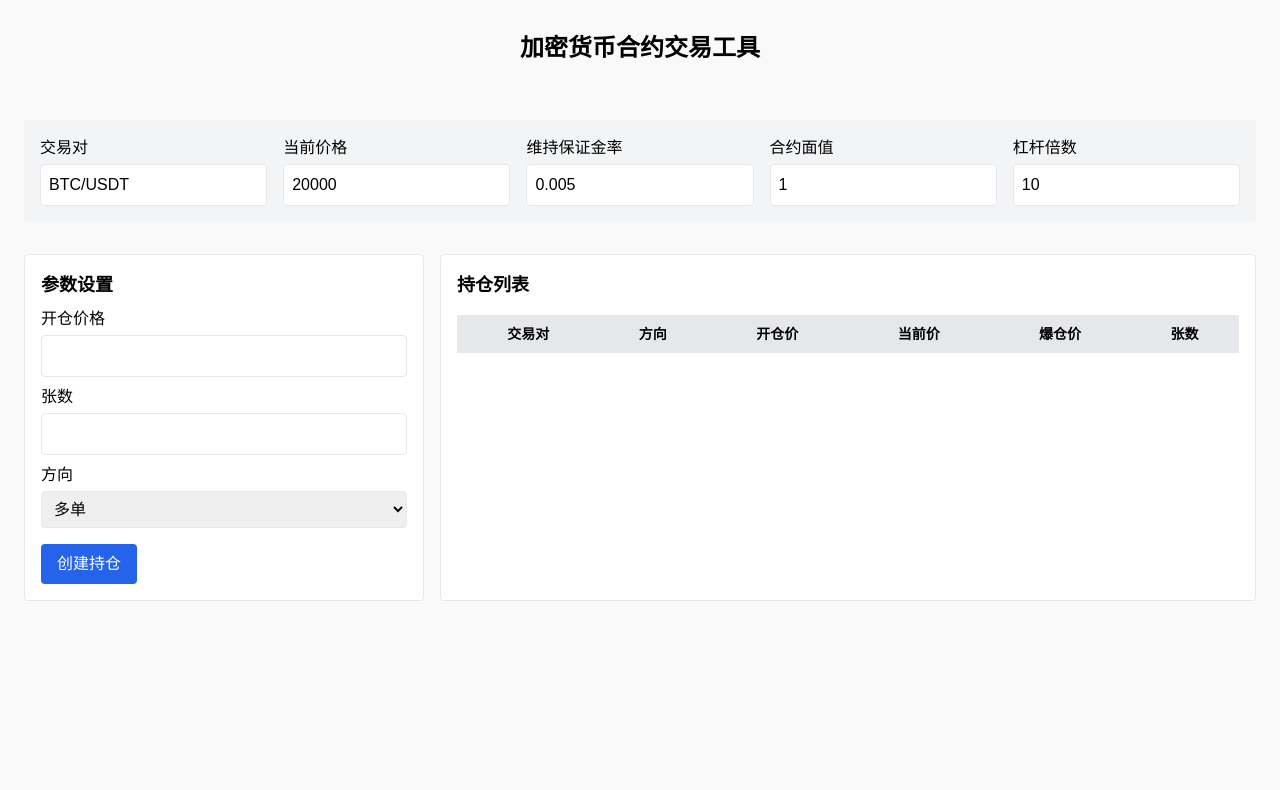
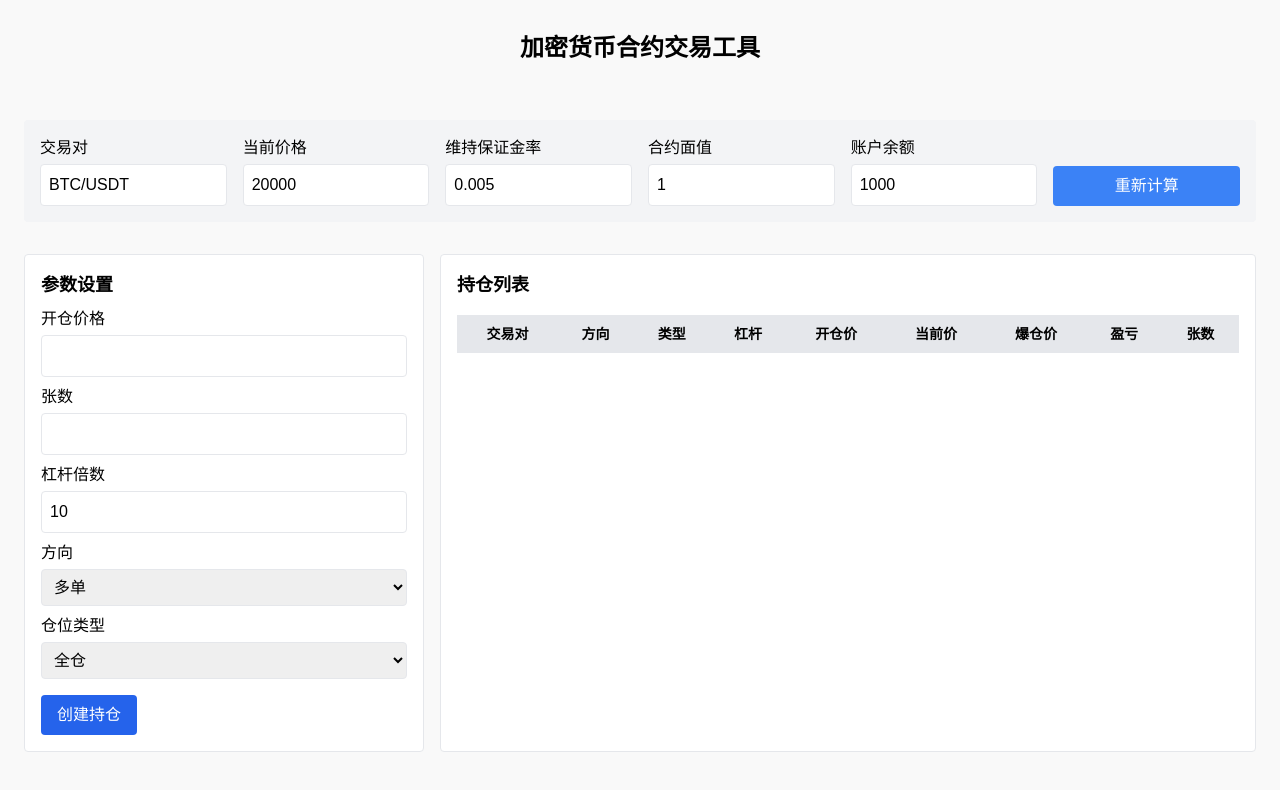
Before and after one commit to phyllaga/future-calc, a React (Create React App) app: page / in a window 1280 px wide. Shown: the top 790 px of the page. Built offline with nearby package versions, Linux system fonts and the light colour scheme; the HTML template or start-up script is replaced by a standard one.

Commit message:
Update ContractFormulaCalculator.js

```diff
--- a/src/ContractFormulaCalculator.js
+++ b/src/ContractFormulaCalculator.js
@@ -1,15 +1,17 @@
-import React, { useState } from 'react';
+import React, { useState, useEffect } from 'react';
 
 export default function ContractFormulaCalculator() {
   const [symbol, setSymbol] = useState('BTC/USDT');
   const [currentPrice, setCurrentPrice] = useState(20000);
   const [maintenanceMarginRate, setMaintenanceMarginRate] = useState(0.005);
   const [contractValue, setContractValue] = useState(1);
-  const [leverage, setLeverage] = useState(10);
+  const [balance, setBalance] = useState(1000);
 
   const [entryPrice, setEntryPrice] = useState('');
   const [quantity, setQuantity] = useState('');
   const [direction, setDirection] = useState('long');
+  const [leverage, setLeverage] = useState(10);
+  const [marginType, setMarginType] = useState('cross');
   const [positions, setPositions] = useState([]);
 
   const createPosition = () => {
@@ -18,31 +20,50 @@ export default function ContractFormulaCalculator() {
     const qty = parseFloat(quantity);
     const pos = {
       symbol,
+      direction,
       entryPrice: ep,
       quantity: qty,
-      direction,
       currentPrice,
-      liquidationPrice: calculateLiquidationPrice(ep, qty, direction),
+      leverage,
+      marginType,
+      liquidationPrice: calculateLiquidationPrice(ep, qty, direction, leverage),
+      pnl: calculatePnL(ep, currentPrice, qty, direction),
     };
     setPositions([...positions, pos]);
   };
 
-  const calculateLiquidationPrice = (ep, qty, dir) => {
+  const calculatePnL = (ep, mp, qty, dir) => {
+    const delta = dir === 'long' ? mp - ep : ep - mp;
+    return (delta * qty * contractValue).toFixed(2);
+  };
+
+  const calculateLiquidationPrice = (ep, qty, dir, lvg) => {
     const mmr = maintenanceMarginRate;
-    const lvg = leverage;
     const val = contractValue;
-    const margin = (ep * qty * val) / lvg;
     const liqPrice = dir === 'long'
       ? ep * (1 - (1 / lvg) + mmr)
       : ep * (1 + (1 / lvg) - mmr);
     return liqPrice.toFixed(2);
   };
 
+  const recalculateAllPositions = () => {
+    setPositions(positions.map(pos => ({
+      ...pos,
+      currentPrice,
+      liquidationPrice: calculateLiquidationPrice(pos.entryPrice, pos.quantity, pos.direction, pos.leverage),
+      pnl: calculatePnL(pos.entryPrice, currentPrice, pos.quantity, pos.direction),
+    })));
+  };
+
+  useEffect(() => {
+    recalculateAllPositions();
+  }, [currentPrice, maintenanceMarginRate]);
+
   return (
     <div className="grid grid-cols-3 gap-4 p-6">
       {/* 顶部基础参数区 */}
       <div className="col-span-3 bg-gray-100 p-4 rounded mb-4">
-        <div className="grid grid-cols-5 gap-4">
+        <div className="grid grid-cols-6 gap-4 items-end">
           <div>
             <label className="block mb-1">交易对</label>
             <input value={symbol} onChange={e => setSymbol(e.target.value)} className="w-full p-2 border rounded" />
@@ -60,9 +81,10 @@ export default function ContractFormulaCalculator() {
             <input type="number" value={contractValue} onChange={e => setContractValue(parseFloat(e.target.value))} className="w-full p-2 border rounded" />
           </div>
           <div>
-            <label className="block mb-1">杠杆倍数</label>
-            <input type="number" value={leverage} onChange={e => setLeverage(parseFloat(e.target.value))} className="w-full p-2 border rounded" />
+            <label className="block mb-1">账户余额</label>
+            <input type="number" value={balance} onChange={e => setBalance(parseFloat(e.target.value))} className="w-full p-2 border rounded" />
           </div>
+          <button onClick={recalculateAllPositions} className="bg-blue-500 text-white px-4 py-2 rounded">重新计算</button>
         </div>
       </div>
 
@@ -75,10 +97,19 @@ export default function ContractFormulaCalculator() {
         <label className="block mb-1">张数</label>
         <input type="number" value={quantity} onChange={e => setQuantity(e.target.value)} className="w-full p-2 border rounded mb-2" />
 
+        <label className="block mb-1">杠杆倍数</label>
+        <input type="number" value={leverage} onChange={e => setLeverage(parseFloat(e.target.value))} className="w-full p-2 border rounded mb-2" />
+
         <label className="block mb-1">方向</label>
         <select value={direction} onChange={e => setDirection(e.target.value)} className="w-full p-2 border rounded mb-2">
           <option value="long">多单</option>
           <option value="short">空单</option>
+        </select>
+
+        <label className="block mb-1">仓位类型</label>
+        <select value={marginType} onChange={e => setMarginType(e.target.value)} className="w-full p-2 border rounded mb-2">
+          <option value="cross">全仓</option>
+          <option value="isolated">逐仓</option>
         </select>
 
         <button onClick={createPosition} className="bg-blue-600 text-white px-4 py-2 rounded mt-2">创建持仓</button>
@@ -92,9 +123,12 @@ export default function ContractFormulaCalculator() {
             <tr>
               <th className="p-2 border">交易对</th>
               <th className="p-2 border">方向</th>
+              <th className="p-2 border">类型</th>
+              <th className="p-2 border">杠杆</th>
               <th className="p-2 border">开仓价</th>
               <th className="p-2 border">当前价</th>
               <th className="p-2 border">爆仓价</th>
+              <th className="p-2 border">盈亏</th>
               <th className="p-2 border">张数</th>
             </tr>
           </thead>
@@ -103,9 +137,12 @@ export default function ContractFormulaCalculator() {
               <tr key={idx}>
                 <td className="p-2 border text-center">{pos.symbol}</td>
                 <td className="p-2 border text-center">{pos.direction}</td>
+                <td className="p-2 border text-center">{pos.marginType}</td>
+                <td className="p-2 border text-center">{pos.leverage}</td>
                 <td className="p-2 border text-center">{pos.entryPrice}</td>
                 <td className="p-2 border text-center">{pos.currentPrice}</td>
                 <td className="p-2 border text-center">{pos.liquidationPrice}</td>
+                <td className="p-2 border text-center">{pos.pnl}</td>
                 <td className="p-2 border text-center">{pos.quantity}</td>
               </tr>
             ))}
```
